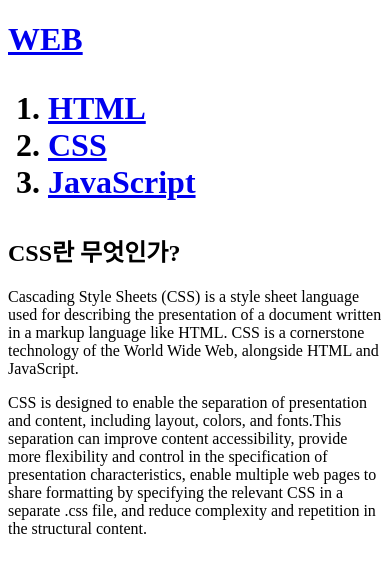
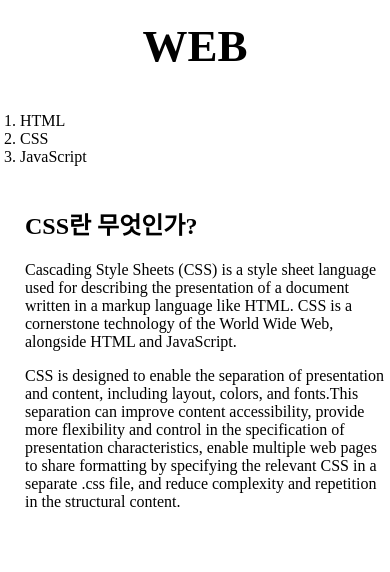
Before and after one commit to wnsxor07/web, a plain HTML site: page 2.html in a window 390 px wide. Drawn offline with Linux system fonts and the light colour scheme.

Commit message:
web first.01
두번째버전..

```diff
--- a/2.html
+++ b/2.html
@@ -1,21 +1,66 @@
 <!DoCTYPE HTML>
 <html>
   <head>
-    <title>WEB1 - HTML</title>
+    <title>WEB1 - CSS</title>
     <meta charset="utf-8">
+    <style>
+      a {
+        color: black;
+        text-decoration: none;
+      }
+      h1 {
+        font-size: 45px;
+        text-align: center;
+        border-bottom: 1px solid gray;
+        margin: 0px;
+        padding: 20px;
+      }
+      #grid ol {
+        border-right: 1px solid gray;
+        width: 100px;
+        margin: 0px;
+        padding: 20px;
+      }
+      body {
+        margin: 0px;
+      }
+      #grid {
+        display: grid;
+        grid-template-columns: 150px 1fr;
+      }
+      #article{
+        padding-left: 25px;
+      }
+      @media(max-width: 800px) {
+        #grid {
+          display: block;
+        }
+        #grid ol{
+          border-right: none;
+        }
+        h1 {
+          border-bottom: none;
+        }
+      }
+    </style>
   </head>
   <body>
-    <h1><a href="index.html">WEB</a><h1>
+    <h1><a href="index.html">WEB</a></h1>
+    <div id="grid">
       <ol>
-      <li><a href="1.html">HTML</a></li>
-      <li><a href="2.html">CSS</a></li>
+        <li><a href="1.html" class="saw">HTML</a></li>
+        <li><a href="2.html" class="saw" id="active">CSS</a></li>
         <li><a href="3.html">JavaScript</a></li>
       </ol>
+
+      <div id="article">
         <h2>CSS란 무엇인가?</h2>
         <p>Cascading Style Sheets (CSS) is a style sheet language used for describing the presentation of a document written in a markup language like HTML.
            CSS is a cornerstone technology of the World Wide Web, alongside HTML and JavaScript.
         </p><p>CSS is designed to enable the separation of presentation and content, including layout, colors, and fonts.This separation can improve content
            accessibility, provide more flexibility and control in the specification of presentation characteristics, enable multiple web pages to share
            formatting by specifying the relevant CSS in a separate .css file, and reduce complexity and repetition in the structural content.</p>
+       </div>
+     </div>
   </body>
 </html>
--- /dev/null
+++ b/style.css
@@ -0,0 +1,38 @@
+a {
+  color: black;
+  text-decoration: none;
+}
+h1 {
+  font-size: 45px;
+  text-align: center;
+  border-bottom: 1px solid gray;
+  margin: 0px;
+  padding: 20px;
+}
+#grid ol {
+  border-right: 1px solid gray;
+  width: 100px;
+  margin: 0px;
+  padding: 20px;
+}
+body {
+  margin: 0px;
+}
+#grid {
+  display: grid;
+  grid-template-columns: 150px 1fr;
+}
+#article{
+  padding-left: 25px;
+}
+@media(max-width: 800px) {
+  #grid {
+    display: block;
+  }
+  #grid ol{
+    border-right: none;
+  }
+  h1 {
+    border-bottom: none;
+  }
+}
```
Also changed, not shown: 1.html (+6 -1 lines), 3.html (+27 -2 lines), box.html (added, +20 -0 lines), ex1.html (added, +13 -0 lines), ex2.html (added, +12 -0 lines), ex3.html (added, +24 -0 lines), index.html (+1 -1 lines). Lines whose indentation alone changed are shown as unchanged.
